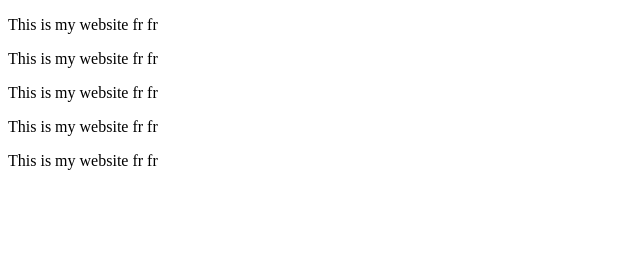
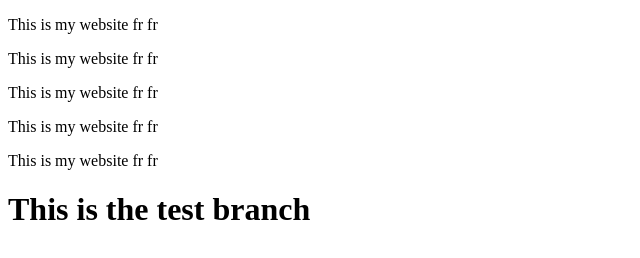
Before and after one commit to Euwenn/EuwenWebsite.github.io, a plain HTML site: page index.html in a window 1280 px wide. Shown: the whole page, without its empty margins (0-640 px from the left). Drawn offline with Linux system fonts and the light colour scheme.

Commit message:
Testing my test branch

```diff
--- a/index.html
+++ b/index.html
@@ -19,6 +19,7 @@
 <p>This is my website fr fr</p>
 <p>This is my website fr fr</p>
 <p>This is my website fr fr</p>
+<h1>This is the test branch</h1>
 
 </body>
 </html>
```
